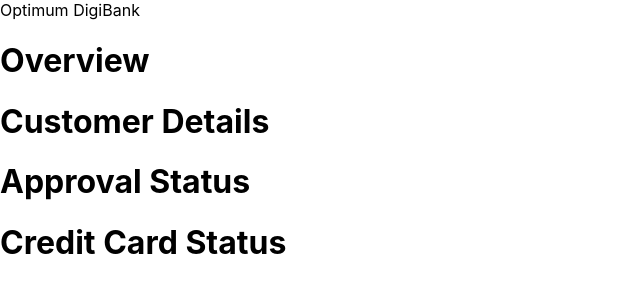
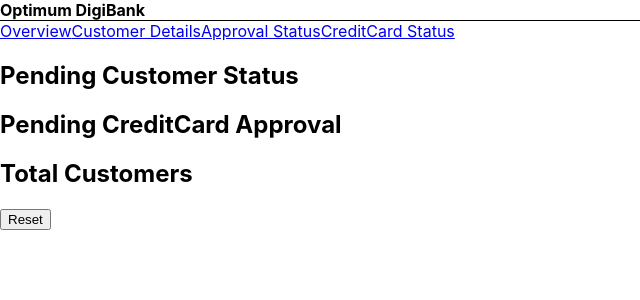
Before and after one commit to ilagon/frontend-optimum-solution, a React (Create React App) app in the folder frontend/: page / in a window 1280 px wide. Shown: the top 300 px of the page, without its empty margins (0-640 px from the left). Built offline with nearby package versions, Linux system fonts and the light colour scheme.

Commit message:
Added Links, Dzul, 11 June

```diff
--- a/frontend/src/App.css
+++ b/frontend/src/App.css
@@ -1,3 +1,9 @@
+.app-header{
+  font-weight: bold;
+  border-bottom: 1px solid black;
+  padding: 0.4 rem;
+}
+
 .App {
   text-align: center;
 }
--- a/frontend/src/App.js
+++ b/frontend/src/App.js
@@ -1,4 +1,5 @@
 import React from 'react';
+import './App.css'
 import Mainpage from './components/Mainpage'
 
 function App() {
--- a/frontend/src/components/Mainpage.js
+++ b/frontend/src/components/Mainpage.js
@@ -3,15 +3,38 @@
 import ApprovalStatus from './ApprovalStatus'
 import CreditCardStatus from './CreditCardStatus'
 import Overview from './Overview'
+import Reset from './ResetButton'
+import { BrowserRouter as Router, Switch, Route, Link } from 'react-router-dom'
 
 export default function Mainpage() {
     return (
         <div>
-            <header className='borderBottomWidth = 3px border-style: solid'>Optimum DigiBank</header>
-            <Overview></Overview>
-            <CustomerDetails></CustomerDetails>
-            <ApprovalStatus></ApprovalStatus>
-            <CreditCardStatus></CreditCardStatus>
+            <nav>
+                <header className='app-header'>Optimum DigiBank</header>
+                <Router>
+                    <Link to='/'>Overview</Link>
+                    <Link to='/customerdetails'>Customer Details</Link>
+                    <Link to='/approvalstatus'>Approval Status</Link>
+                    <Link to='/creditcardstatus'>CreditCard Status</Link>
+                    <Switch>
+                        <Route exact path='/'>
+                            <Overview></Overview>
+                        </Route>
+                        <Route path='/customerDetails'>
+                            <CustomerDetails></CustomerDetails>
+                        </Route>
+                        <Route path='/approvalstatus'>
+                            <ApprovalStatus></ApprovalStatus>
+                        </Route>
+                        <Route path='/creditcardstatus'>
+                            <CreditCardStatus></CreditCardStatus>
+                        </Route>
+                    </Switch>
+                </Router>
+            </nav>
+
+
+            <Reset></Reset>
         </div>
     )
 }
--- a/frontend/src/components/Overview.js
+++ b/frontend/src/components/Overview.js
@@ -1,9 +1,15 @@
 import React from 'react'
 
 export default function Overview() {
+
+
+
+
     return (
         <div>
-            <h1>Overview</h1>
+            <h1>Pending Customer Status</h1>
+            <h1>Pending CreditCard Approval</h1>
+            <h1>Total Customers</h1>
         </div>
     )
 }
--- /dev/null
+++ b/frontend/src/components/ResetButton.js
@@ -0,0 +1,11 @@
+import React from 'react'
+
+export default function ResetButton() {
+    return (
+        <div>
+            <footer>
+                <button>Reset</button>
+            </footer>
+        </div>
+    )
+}
```
